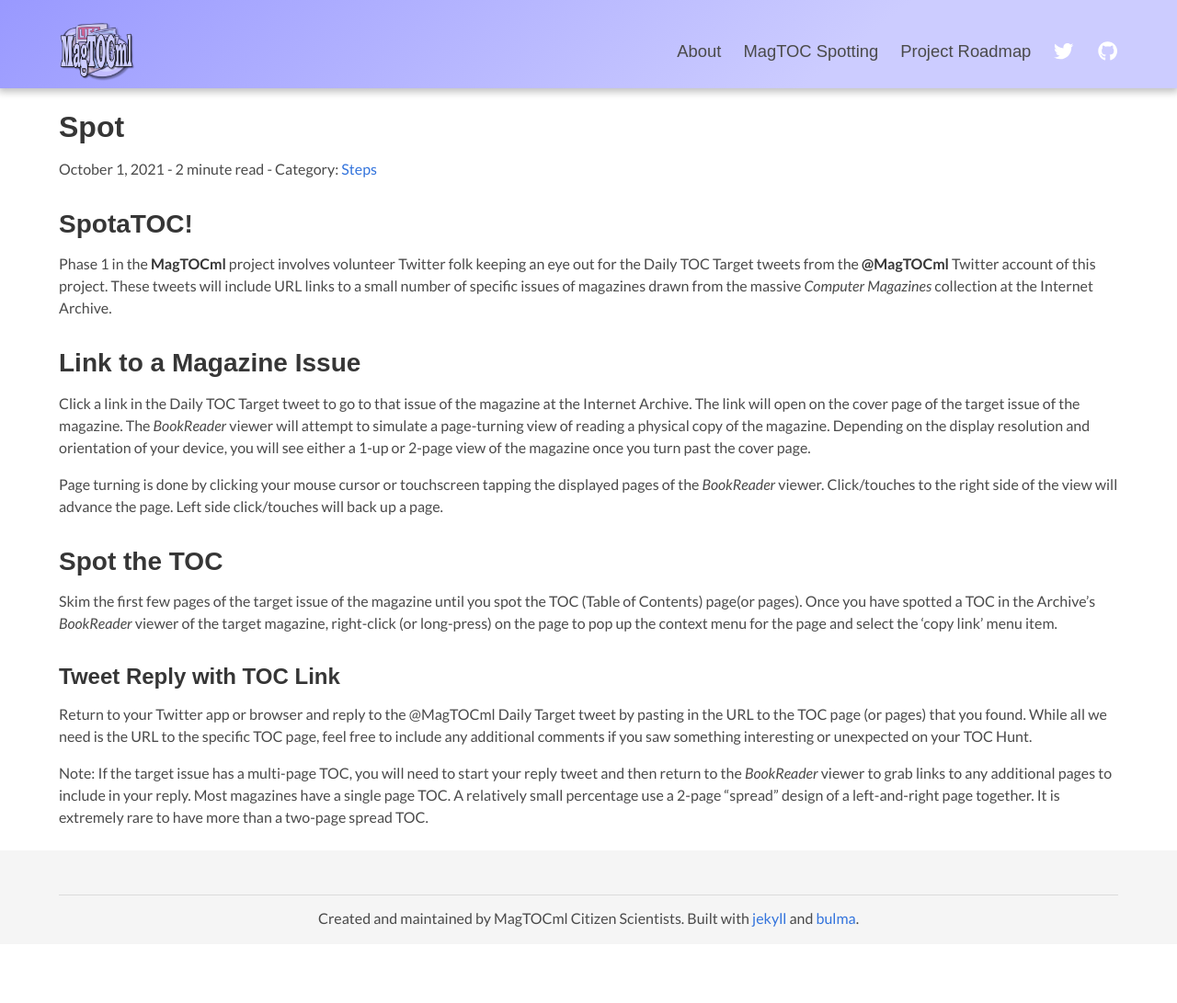
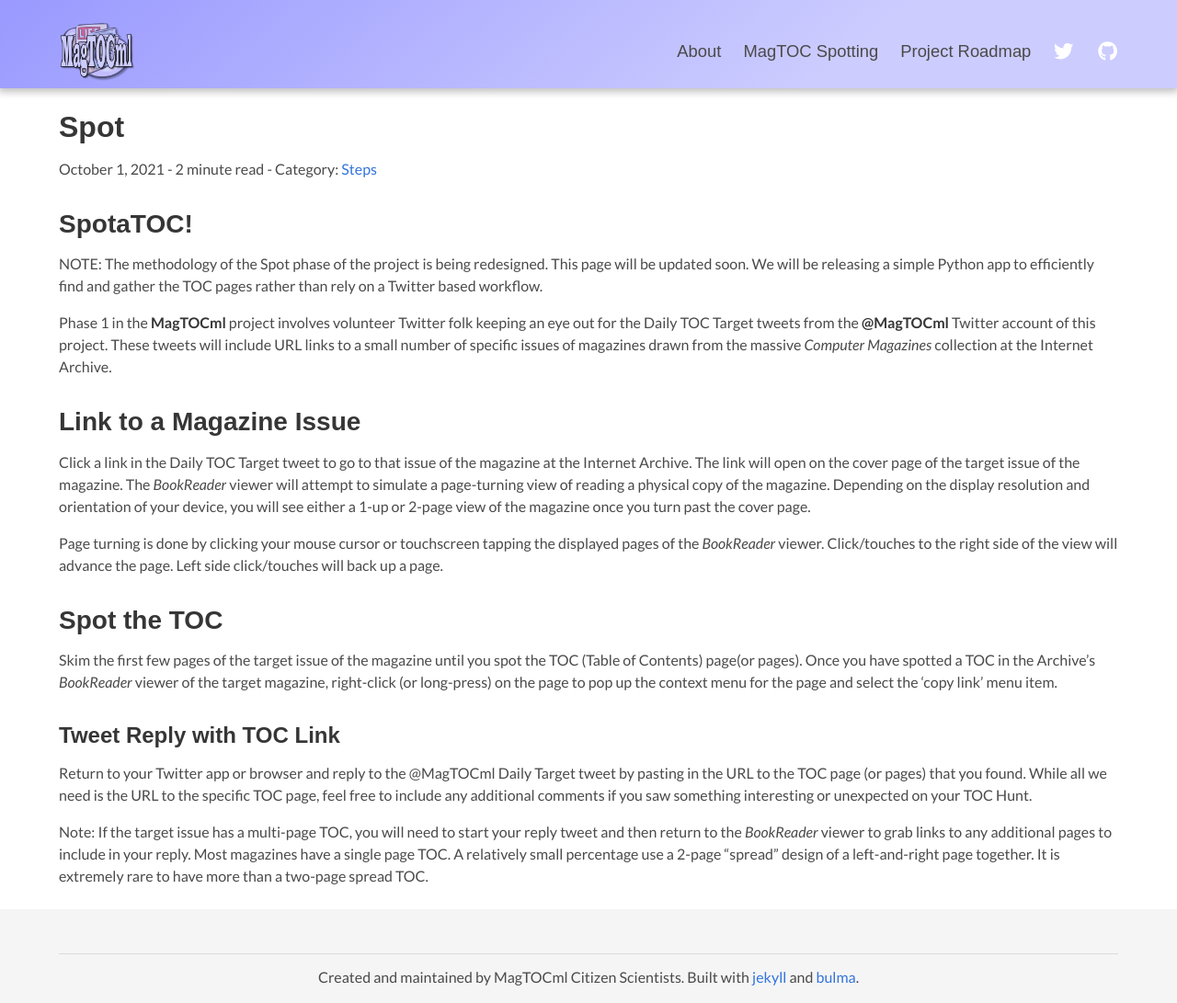
Before and after one commit to MagTOCml/magtocml.github.io, a Jekyll site: the page built from _project/1-spot.md, in a window 1280 px wide. Shown: the whole page at 92% size. Built offline with Jekyll 4.4.1, drawn with Linux system fonts in a browser that asks for light colours; nearby versions of some CDN libraries; some web fonts are replaced; a style sheet for code colours, icons or effects is not loaded; before the commit the page ends 1027 px from its top, so only the background shows below that.

Commit message:
Update 1-spot.md
Quick edit to note redesign of the Phase 1, Spot TOCs portion of this project. More info coming soon.

```diff
--- a/_project/1-spot.md
+++ b/_project/1-spot.md
@@ -1,6 +1,6 @@
 ---
 layout: post
-description: Use Twitter to SpotaTOC & Help Build the Dataset
+description: Use the TOCspotter App to Help Build the Dataset
 date: 2021-10-01 11:59:59
 title: Spot
 icon: 1_spotting.png
@@ -9,6 +9,8 @@ show_nav: false
 featured: true
 ---
 ## SpotaTOC!
+
+NOTE: The methodology of the Spot phase of the project is being redesigned. This page will be updated soon. We will be releasing a simple Python app to efficiently find and gather the TOC pages rather than rely on a Twitter based workflow.
 
 Phase 1 in the **MagTOCml** project involves volunteer Twitter folk keeping an eye out for the Daily TOC Target tweets from the **@MagTOCml** Twitter account of this project. These tweets will include URL links to a small number of specific issues of magazines drawn from the massive *Computer Magazines* collection at the Internet Archive.
 
```
